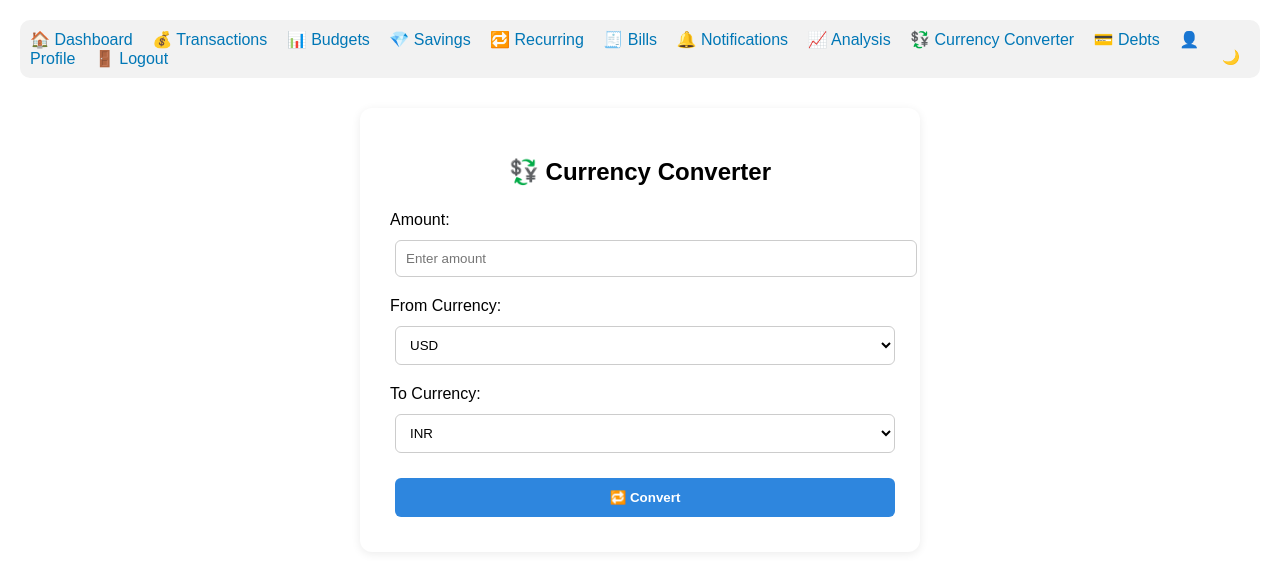
After one commit to KrishnaVCherukupalli/Big_Data_Final_Proj, a Flask app: page /currency_converter in a window 1280 px wide. The commit adds this page. Shown: the top 561 px of the page. Run offline with Flask 2, Linux system fonts and the light colour scheme; the visitor is signed in with stand-in values (Sample User, id 1).

Commit message:
currency_converter

```diff
--- a/app.py
+++ b/app.py
@@ -1510,6 +1510,45 @@ def forgot_password():
 
     return render_template("welcome.html", alert="Password reset successful. Please log in.")
 
+import requests  # make sure this is at the top of app.py
+
+import requests
+
+@app.route("/currency_converter", methods=["GET", "POST"])
+@login_required
+def currency_converter():
+    result = None
+    currencies = ["USD", "CAD", "EUR", "INR", "GBP", "AUD", "JPY"]
+    access_key = '8c2d846ff5989768a9fb022778995be1'  # Replace with your actual access key
+
+    if request.method == "POST":
+        amount = float(request.form.get("amount", 0))
+        from_currency = request.form.get("from_currency")
+        to_currency = request.form.get("to_currency")
+
+        if from_currency == to_currency:
+            result = "Please select different currencies."
+        else:
+            url = "https://api.exchangerate.host/convert"
+            params = {
+                "access_key": access_key,
+                "from": from_currency,
+                "to": to_currency,
+                "amount": amount
+            }
+            response = requests.get(url, params=params)
+            data = response.json()
+
+            if data.get("success"):
+                converted_amount = round(data["result"], 2)
+                result = f"{amount} {from_currency} = {converted_amount} {to_currency}"
+            else:
+                error_info = data.get("error", {}).get("info", "Unknown error.")
+                result = f"Failed to fetch conversion rate. Error: {error_info}"
+
+    return render_template("currency_converter.html", currencies=currencies, result=result)
+
+
 
 if __name__ == "__main__":
     app.run(debug=True)
--- /dev/null
+++ b/templates/currency_converter.html
@@ -0,0 +1,103 @@
+{% extends "layout.html" %}
+
+{% block title %}Currency Converter - Expense Tracker{% endblock %}
+
+{% block content %}
+<div class="converter-wrapper">
+  <div class="converter-card">
+    <h2 class="title">💱 Currency Converter</h2>
+    <form method="POST" class="converter-form">
+      <label for="amount">Amount:</label>
+      <input type="number" step="0.01" name="amount" id="amount" placeholder="Enter amount" required>
+
+      <label for="from_currency">From Currency:</label>
+      <select name="from_currency" id="from_currency" required>
+        {% for currency in currencies %}
+        <option value="{{ currency }}" {% if currency == "USD" %}selected{% endif %}>{{ currency }}</option>
+        {% endfor %}
+      </select>
+
+      <label for="to_currency">To Currency:</label>
+      <select name="to_currency" id="to_currency" required>
+        {% for currency in currencies %}
+        <option value="{{ currency }}" {% if currency == "INR" %}selected{% endif %}>{{ currency }}</option>
+        {% endfor %}
+      </select>
+
+      <button type="submit" class="btn-convert">🔁 Convert</button>
+    </form>
+
+    {% if result %}
+    <div class="result-box">
+      {{ result }}
+    </div>
+    {% endif %}
+  </div>
+</div>
+
+<style>
+  .converter-wrapper {
+    display: flex;
+    justify-content: center;
+    padding: 10px 20px;
+  }
+
+  .converter-card {
+    width: 100%;
+    max-width: 500px;
+    background-color: var(--card-bg);
+    padding: 30px;
+    border-radius: 12px;
+    box-shadow: 0 2px 10px rgba(0, 0, 0, 0.08);
+  }
+
+  .converter-card .title {
+    margin-bottom: 25px;
+    font-size: 24px;
+    text-align: center;
+  }
+
+  .converter-form label {
+    display: block;
+    margin-bottom: 6px;
+    font-weight: 500;
+  }
+
+  .converter-form input,
+  .converter-form select {
+    width: 100%;
+    padding: 10px;
+    margin-bottom: 20px;
+    border-radius: 6px;
+    border: 1px solid #ccc;
+    background-color: var(--input-bg);
+    color: var(--text-color);
+  }
+
+  .btn-convert {
+    width: 100%;
+    padding: 12px;
+    background-color: #2e86de;
+    color: white;
+    font-weight: bold;
+    border: none;
+    border-radius: 6px;
+    cursor: pointer;
+    transition: 0.3s ease;
+  }
+
+  .btn-convert:hover {
+    background-color: #216ab4;
+  }
+
+  .result-box {
+    margin-top: 20px;
+    font-size: 18px;
+    padding: 15px;
+    background: #eafaf1;
+    color: #1e7e34;
+    text-align: center;
+    border-radius: 8px;
+  }
+</style>
+{% endblock %}
--- a/templates/layout.html
+++ b/templates/layout.html
@@ -117,6 +117,7 @@
         <a href="/bills">🧾 Bills</a>
         <a href="/notifications">🔔 Notifications</a>
         <a href="/analysis">📈 Analysis</a> <!-- 🔥 NEW -->
+        <a href="/currency_converter">💱 Currency Converter</a> <!-- 🔥 NEW -->
         <a href="/debts">💳 Debts</a>
         <a href="/profile">👤 Profile</a>
         <a href="/logout">🚪 Logout</a>
```
Also changed, not shown: 2 other files.
